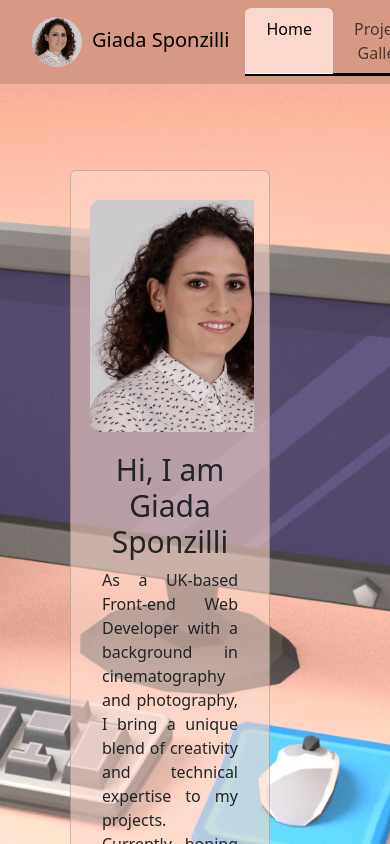
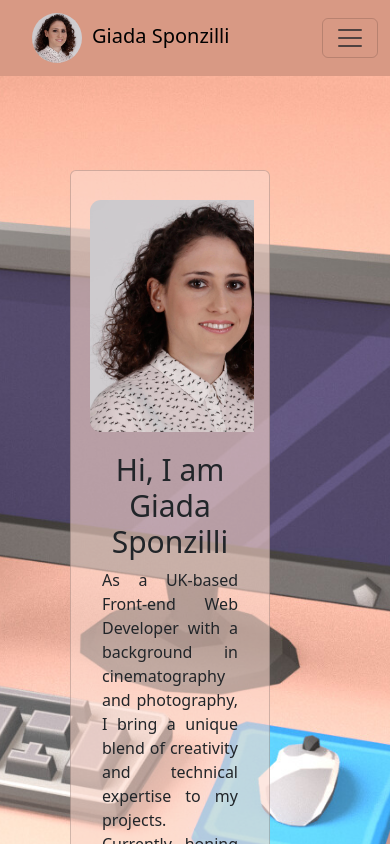
Before and after one commit to giadasponzilli/react-portfolio-giadaSponzilli, a React (Vite) app: page / in a window 390 px wide. Shown: the top 844 px of the page. Built offline with nearby package versions, Linux system fonts and the light colour scheme.

Commit message:
replaced navbar with a collapsible one for mobile

```diff
--- a/src/components/Header/index.jsx
+++ b/src/components/Header/index.jsx
@@ -3,6 +3,7 @@ import Container from 'react-bootstrap/Container';
 import Nav from 'react-bootstrap/Nav';
 import Navbar from 'react-bootstrap/Navbar';
 import { NavbarBrand } from 'react-bootstrap';
+import NavDropdown from 'react-bootstrap/NavDropdown';
 
 import profileImage from '../../assets/images/giadasponzilli-square.jpg';
 import './style.css';
@@ -17,7 +18,24 @@ function MyNavbar() {
 
   return (
     <>
-      <Navbar fixed="top">
+      <Navbar fixed="top" expand="lg" className="">
+        <Container fluid>
+          <Navbar.Brand className="nameBrand" href="/"><img src={profileImage} alt="Profile" className='profileImage' />Giada Sponzilli</Navbar.Brand>
+          <Navbar.Toggle aria-controls="basic-navbar-nav" />
+          <Navbar.Collapse id="basic-navbar-nav">
+            <Nav className="linksWrap mr-auto" variant="tabs" defaultActiveKey={currentPath}>
+              <Nav.Link className="navLink" href="/">Home</Nav.Link>
+              <Nav.Link className="navLink" href="/projectsgallery">Projects Gallery</Nav.Link>
+              <Nav.Link className="navLink" href="/contact">Contact</Nav.Link>
+              <Nav.Link className="navLink" href="https://drive.google.com/file/d/1O4xwY41kbWU8C8sS7Dv75uPpkd_pdLE8/view?usp=sharing" target="_blank" rel="noopener noreferrer">Resume</Nav.Link>
+            </Nav>
+          </Navbar.Collapse>
+        </Container>
+      </Navbar>
+
+
+
+      {/* <Navbar fixed="top">
         <Container fluid>
           <NavbarBrand className="nameBrand" href="/"><img src={profileImage} alt="Profile" className='profileImage'/>Giada Sponzilli</NavbarBrand>
 
@@ -27,9 +45,10 @@ function MyNavbar() {
             <Nav.Link className="navLink" href="/contact">Contact</Nav.Link>
             <Nav.Link className="navLink" href="https://drive.google.com/file/d/1O4xwY41kbWU8C8sS7Dv75uPpkd_pdLE8/view?usp=sharing" target="_blank" rel="noopener noreferrer">Resume</Nav.Link>
           </Nav>
+        </Container>
+      </Navbar> */}
 
-        </Container>
-      </Navbar>
+
     </>
   );
 }
--- a/src/components/Header/style.css
+++ b/src/components/Header/style.css
@@ -19,6 +19,10 @@
   margin-left: 20px;
 }
 
+#basic-navbar-nav {
+  flex-grow: 0;
+}
+
 .linksWrap {
   border-bottom: solid black !important;
   margin-right: 100px;
```
